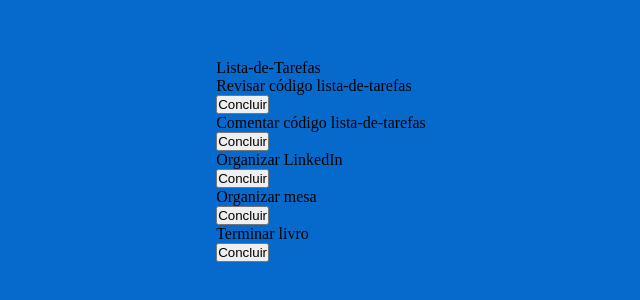
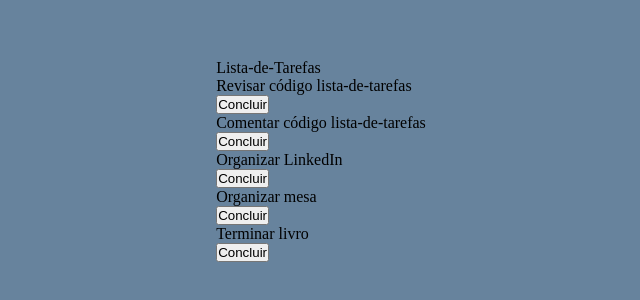
Before and after one commit to JuanMOLopes/lista-de-tarefas, a React (Vite) app: page / in a window 1280 px wide. Shown: the part 240-540 px from the top of the page, without its empty margins (319-959 px from the left). Built offline with nearby package versions, Linux system fonts and the light colour scheme.

Commit message:
cor arrumada

```diff
--- a/src/App.css
+++ b/src/App.css
@@ -2,7 +2,7 @@ body{
     display: flex;
     height: 100vh;
     width: 100vw;
-    background: #066acd;
+    background: #67839d;
     overflow: none;
     align-items: center;
     justify-content: center;
```
